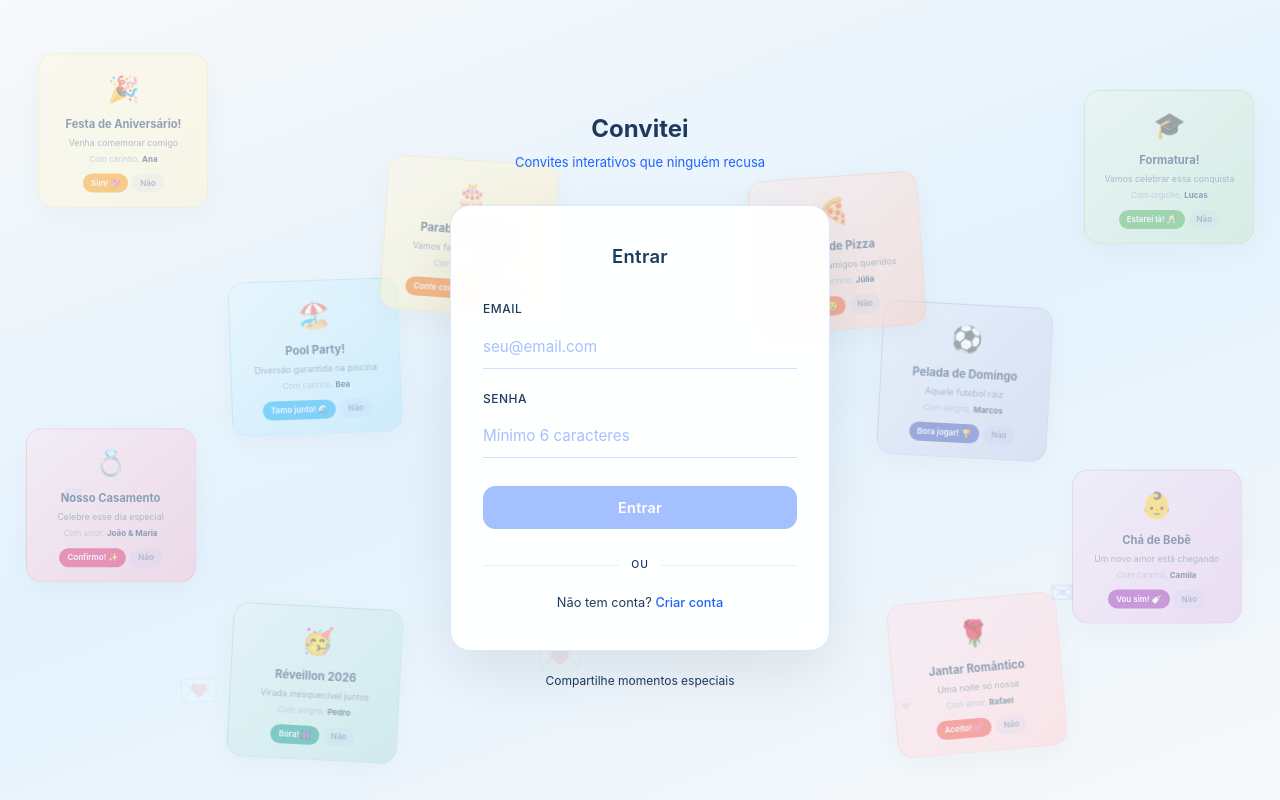
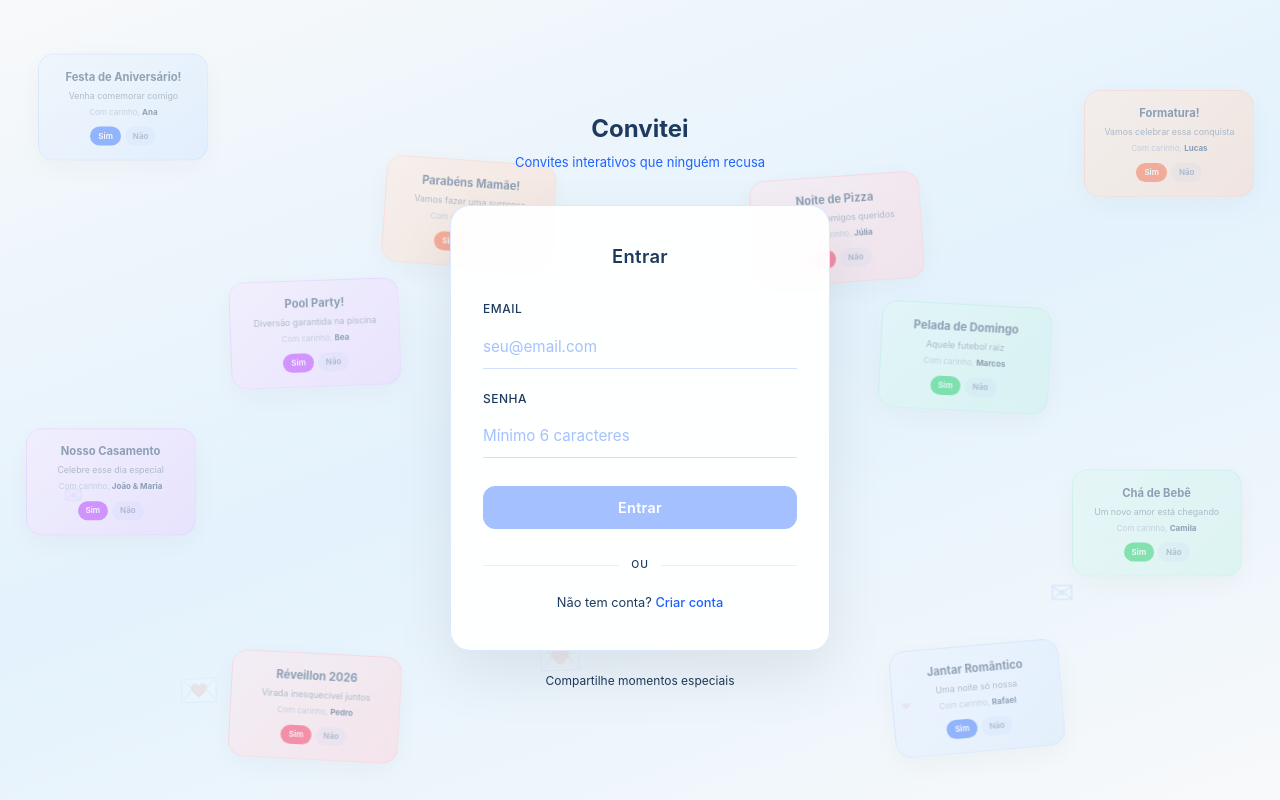
Before and after one commit to marcelovn/nogue-convite, an Angular app: page / in a window 1280 px wide. Built offline with nearby package versions, Linux system fonts and the light colour scheme.

Commit message:
style(showcase-cards): update button text and sender names for consistency

```diff
--- a/src/app/components/auth/login.html
+++ b/src/app/components/auth/login.html
@@ -13,111 +13,101 @@
   <!-- Exemplos de convites flutuantes -->
   <div class="showcase-cards" aria-hidden="true">
     <div class="showcase-card sc-1">
-      <div class="sc-emoji">🎉</div>
       <div class="sc-title">Festa de Aniversário!</div>
       <div class="sc-msg">Venha comemorar comigo</div>
       <div class="sc-sender">Com carinho, <strong>Ana</strong></div>
       <div class="sc-btns">
-        <span class="sc-btn sc-yes">Sim! 💖</span>
+        <span class="sc-btn sc-yes">Sim</span>
         <span class="sc-btn sc-no">Não</span>
       </div>
     </div>
 
     <div class="showcase-card sc-2">
-      <div class="sc-emoji">💍</div>
       <div class="sc-title">Nosso Casamento</div>
       <div class="sc-msg">Celebre esse dia especial</div>
-      <div class="sc-sender">Com amor, <strong>João & Maria</strong></div>
+      <div class="sc-sender">Com carinho, <strong>João & Maria</strong></div>
       <div class="sc-btns">
-        <span class="sc-btn sc-yes">Confirmo! ✨</span>
+        <span class="sc-btn sc-yes">Sim</span>
         <span class="sc-btn sc-no">Não</span>
       </div>
     </div>
 
     <div class="showcase-card sc-3">
-      <div class="sc-emoji">🎓</div>
       <div class="sc-title">Formatura!</div>
       <div class="sc-msg">Vamos celebrar essa conquista</div>
-      <div class="sc-sender">Com orgulho, <strong>Lucas</strong></div>
+      <div class="sc-sender">Com carinho, <strong>Lucas</strong></div>
       <div class="sc-btns">
-        <span class="sc-btn sc-yes">Estarei lá! 🥂</span>
+        <span class="sc-btn sc-yes">Sim</span>
         <span class="sc-btn sc-no">Não</span>
       </div>
     </div>
 
     <div class="showcase-card sc-4">
-      <div class="sc-emoji">👶</div>
       <div class="sc-title">Chá de Bebê</div>
       <div class="sc-msg">Um novo amor está chegando</div>
       <div class="sc-sender">Com carinho, <strong>Camila</strong></div>
       <div class="sc-btns">
-        <span class="sc-btn sc-yes">Vou sim! 🍼</span>
+        <span class="sc-btn sc-yes">Sim</span>
         <span class="sc-btn sc-no">Não</span>
       </div>
     </div>
 
     <div class="showcase-card sc-5">
-      <div class="sc-emoji">🥳</div>
       <div class="sc-title">Réveillon 2026</div>
       <div class="sc-msg">Virada inesquecível juntos</div>
-      <div class="sc-sender">Com alegria, <strong>Pedro</strong></div>
+      <div class="sc-sender">Com carinho, <strong>Pedro</strong></div>
       <div class="sc-btns">
-        <span class="sc-btn sc-yes">Bora! 🎆</span>
+        <span class="sc-btn sc-yes">Sim</span>
         <span class="sc-btn sc-no">Não</span>
       </div>
     </div>
 
     <div class="showcase-card sc-6">
-      <div class="sc-emoji">🌹</div>
       <div class="sc-title">Jantar Romântico</div>
       <div class="sc-msg">Uma noite só nossa</div>
-      <div class="sc-sender">Com amor, <strong>Rafael</strong></div>
+      <div class="sc-sender">Com carinho, <strong>Rafael</strong></div>
       <div class="sc-btns">
-        <span class="sc-btn sc-yes">Aceito! 💕</span>
+        <span class="sc-btn sc-yes">Sim</span>
         <span class="sc-btn sc-no">Não</span>
       </div>
     </div>
 
     <div class="showcase-card sc-7">
-      <div class="sc-emoji">🏖️</div>
       <div class="sc-title">Pool Party!</div>
       <div class="sc-msg">Diversão garantida na piscina</div>
       <div class="sc-sender">Com carinho, <strong>Bea</strong></div>
       <div class="sc-btns">
-        <span class="sc-btn sc-yes">Tamo junto! 🌊</span>
+        <span class="sc-btn sc-yes">Sim</span>
         <span class="sc-btn sc-no">Não</span>
       </div>
     </div>
 
     <div class="showcase-card sc-8">
-      <div class="sc-emoji">🎂</div>
       <div class="sc-title">Parabéns Mamãe!</div>
       <div class="sc-msg">Vamos fazer uma surpresa</div>
-      <div class="sc-sender">Com amor, <strong>Filhos</strong></div>
+      <div class="sc-sender">Com carinho, <strong>Filhos</strong></div>
       <div class="sc-btns">
-        <span class="sc-btn sc-yes">Conte comigo! 🎁</span>
+        <span class="sc-btn sc-yes">Sim</span>
         <span class="sc-btn sc-no">Não</span>
       </div>
     </div>
 
     <div class="showcase-card sc-9">
-      <div class="sc-emoji">⚽</div>
       <div class="sc-title">Pelada de Domingo</div>
       <div class="sc-msg">Aquele futebol raiz</div>
-      <div class="sc-sender">Com alegria, <strong>Marcos</strong></div>
+      <div class="sc-sender">Com carinho, <strong>Marcos</strong></div>
       <div class="sc-btns">
-        <span class="sc-btn sc-yes">Bora jogar! 🏆</span>
+        <span class="sc-btn sc-yes">Sim</span>
         <span class="sc-btn sc-no">Não</span>
       </div>
     </div>
 
     <div class="showcase-card sc-10">
-      <div class="sc-emoji">🍕</div>
       <div class="sc-title">Noite de Pizza</div>
       <div class="sc-msg">Reunião de amigos queridos</div>
       <div class="sc-sender">Com carinho, <strong>Júlia</strong></div>
       <div class="sc-btns">
-        <span class="sc-btn sc-yes">Vou! 🤤</span>
+        <span class="sc-btn sc-yes">Sim</span>
         <span class="sc-btn sc-no">Não</span>
       </div>
     </div>
--- a/src/app/components/auth/login.scss
+++ b/src/app/components/auth/login.scss
@@ -29,7 +29,6 @@
   opacity: 0.45;
   transition: opacity 0.3s;
 
-  .sc-emoji { font-size: 1.6rem; margin-bottom: 6px; }
   .sc-title { font-size: 0.7rem; font-weight: 700; color: #1e3a5f; margin-bottom: 3px; white-space: nowrap; overflow: hidden; text-overflow: ellipsis; }
   .sc-msg { font-size: 0.55rem; color: #64748b; margin-bottom: 5px; line-height: 1.3; }
   .sc-sender { font-size: 0.5rem; color: #94a3b8; margin-bottom: 8px; strong { color: #1e3a5f; } }
@@ -50,104 +49,114 @@
   50% { transform: translateY(-12px); }
 }
 
+// Azul Clássico
 .sc-1 {
   top: 8%;
   left: 3%;
-  background: linear-gradient(135deg, #fff8e1, #fff3cd);
-  border-color: rgba(255, 183, 77, 0.3);
+  background: linear-gradient(135deg, #E8F2FF, #d0e4ff);
+  border-color: rgba(30, 99, 255, 0.15);
   transform: rotate(-6deg);
   animation-delay: 0s;
-  .sc-yes { background: #ff9800; }
+  .sc-yes { background: #1E63FF; }
 }
 
+// Roxo Amor
 .sc-2 {
   top: 55%;
   left: 2%;
-  background: linear-gradient(135deg, #fce4ec, #f8bbd0);
-  border-color: rgba(233, 30, 99, 0.2);
+  background: linear-gradient(135deg, #F8E8FF, #ecd0ff);
+  border-color: rgba(183, 31, 255, 0.15);
   transform: rotate(4deg);
   animation-delay: 1.5s;
-  .sc-yes { background: #e91e63; }
+  .sc-yes { background: #B71FFF; }
 }
 
+// Coral Intenso
 .sc-3 {
   top: 12%;
   right: 2%;
-  background: linear-gradient(135deg, #e8f5e9, #c8e6c9);
-  border-color: rgba(76, 175, 80, 0.25);
+  background: linear-gradient(135deg, #FFE8D8, #ffd4be);
+  border-color: rgba(255, 87, 34, 0.15);
   transform: rotate(5deg);
   animation-delay: 3s;
-  .sc-yes { background: #4caf50; }
+  .sc-yes { background: #FF5722; }
 }
 
+// Esmeralda
 .sc-4 {
   top: 60%;
   right: 3%;
-  background: linear-gradient(135deg, #f3e5f5, #e1bee7);
-  border-color: rgba(156, 39, 176, 0.2);
+  background: linear-gradient(135deg, #E0F7F2, #c5f0e6);
+  border-color: rgba(0, 200, 83, 0.15);
   transform: rotate(-3deg);
   animation-delay: 2s;
-  .sc-yes { background: #9c27b0; }
+  .sc-yes { background: #00C853; }
 }
 
+// Vermelho Verdadeiro
 .sc-5 {
   bottom: 5%;
   left: 18%;
-  background: linear-gradient(135deg, #e0f2f1, #b2dfdb);
-  border-color: rgba(0, 150, 136, 0.2);
+  background: linear-gradient(135deg, #FFE8EC, #ffd0d8);
+  border-color: rgba(255, 23, 68, 0.15);
   transform: rotate(3deg);
   animation-delay: 4s;
-  .sc-yes { background: #009688; }
+  .sc-yes { background: #FF1744; }
 }
 
+// Azul Clássico
 .sc-6 {
   bottom: 6%;
   right: 17%;
-  background: linear-gradient(135deg, #fce4ec, #ffcdd2);
-  border-color: rgba(244, 67, 54, 0.15);
+  background: linear-gradient(135deg, #E8F2FF, #d0e4ff);
+  border-color: rgba(30, 99, 255, 0.15);
   transform: rotate(-5deg);
   animation-delay: 2.5s;
-  .sc-yes { background: #f44336; }
+  .sc-yes { background: #1E63FF; }
 }
 
+// Roxo Amor
 .sc-7 {
   top: 35%;
   left: 18%;
-  background: linear-gradient(135deg, #e1f5fe, #b3e5fc);
-  border-color: rgba(3, 169, 244, 0.2);
+  background: linear-gradient(135deg, #F8E8FF, #ecd0ff);
+  border-color: rgba(183, 31, 255, 0.15);
   transform: rotate(-2deg);
   animation-delay: 3.5s;
-  .sc-yes { background: #03a9f4; }
+  .sc-yes { background: #B71FFF; }
 }
 
+// Coral Intenso
 .sc-8 {
   top: 20%;
   left: 30%;
-  background: linear-gradient(135deg, #fff8e1, #ffecb3);
-  border-color: rgba(255, 160, 0, 0.2);
+  background: linear-gradient(135deg, #FFE8D8, #ffd4be);
+  border-color: rgba(255, 87, 34, 0.15);
   transform: rotate(4deg);
   animation-delay: 1s;
-  .sc-yes { background: #ff6f00; }
+  .sc-yes { background: #FF5722; }
 }
 
+// Esmeralda
 .sc-9 {
   top: 38%;
   right: 18%;
-  background: linear-gradient(135deg, #e8eaf6, #c5cae9);
-  border-color: rgba(63, 81, 181, 0.2);
+  background: linear-gradient(135deg, #E0F7F2, #c5f0e6);
+  border-color: rgba(0, 200, 83, 0.15);
   transform: rotate(3deg);
   animation-delay: 4.5s;
-  .sc-yes { background: #3f51b5; }
+  .sc-yes { background: #00C853; }
 }
 
+// Vermelho Verdadeiro
 .sc-10 {
   top: 22%;
   right: 28%;
-  background: linear-gradient(135deg, #fbe9e7, #ffccbc);
-  border-color: rgba(255, 87, 34, 0.2);
+  background: linear-gradient(135deg, #FFE8EC, #ffd0d8);
+  border-color: rgba(255, 23, 68, 0.15);
   transform: rotate(-4deg);
   animation-delay: 0.5s;
-  .sc-yes { background: #ff5722; }
+  .sc-yes { background: #FF1744; }
 }
 
 /* Hide side cards on smaller screens */
--- a/src/app/components/auth/register.html
+++ b/src/app/components/auth/register.html
@@ -13,111 +13,101 @@
   <!-- Exemplos de convites flutuantes -->
   <div class="showcase-cards" aria-hidden="true">
     <div class="showcase-card sc-1">
-      <div class="sc-emoji">🎉</div>
       <div class="sc-title">Festa de Aniversário!</div>
       <div class="sc-msg">Venha comemorar comigo</div>
       <div class="sc-sender">Com carinho, <strong>Ana</strong></div>
       <div class="sc-btns">
-        <span class="sc-btn sc-yes">Sim! 💖</span>
+        <span class="sc-btn sc-yes">Sim</span>
         <span class="sc-btn sc-no">Não</span>
       </div>
     </div>
 
     <div class="showcase-card sc-2">
-      <div class="sc-emoji">💍</div>
       <div class="sc-title">Nosso Casamento</div>
       <div class="sc-msg">Celebre esse dia especial</div>
-      <div class="sc-sender">Com amor, <strong>João & Maria</strong></div>
+      <div class="sc-sender">Com carinho, <strong>João & Maria</strong></div>
       <div class="sc-btns">
-        <span class="sc-btn sc-yes">Confirmo! ✨</span>
+        <span class="sc-btn sc-yes">Sim</span>
         <span class="sc-btn sc-no">Não</span>
       </div>
     </div>
 
     <div class="showcase-card sc-3">
-      <div class="sc-emoji">🎓</div>
       <div class="sc-title">Formatura!</div>
       <div class="sc-msg">Vamos celebrar essa conquista</div>
-      <div class="sc-sender">Com orgulho, <strong>Lucas</strong></div>
+      <div class="sc-sender">Com carinho, <strong>Lucas</strong></div>
       <div class="sc-btns">
-        <span class="sc-btn sc-yes">Estarei lá! 🥂</span>
+        <span class="sc-btn sc-yes">Sim</span>
         <span class="sc-btn sc-no">Não</span>
       </div>
     </div>
 
     <div class="showcase-card sc-4">
-      <div class="sc-emoji">👶</div>
       <div class="sc-title">Chá de Bebê</div>
       <div class="sc-msg">Um novo amor está chegando</div>
       <div class="sc-sender">Com carinho, <strong>Camila</strong></div>
       <div class="sc-btns">
-        <span class="sc-btn sc-yes">Vou sim! 🍼</span>
+        <span class="sc-btn sc-yes">Sim</span>
         <span class="sc-btn sc-no">Não</span>
       </div>
     </div>
 
     <div class="showcase-card sc-5">
-      <div class="sc-emoji">🥳</div>
       <div class="sc-title">Réveillon 2026</div>
       <div class="sc-msg">Virada inesquecível juntos</div>
-      <div class="sc-sender">Com alegria, <strong>Pedro</strong></div>
+      <div class="sc-sender">Com carinho, <strong>Pedro</strong></div>
       <div class="sc-btns">
-        <span class="sc-btn sc-yes">Bora! 🎆</span>
+        <span class="sc-btn sc-yes">Sim</span>
         <span class="sc-btn sc-no">Não</span>
       </div>
     </div>
 
     <div class="showcase-card sc-6">
-      <div class="sc-emoji">🌹</div>
       <div class="sc-title">Jantar Romântico</div>
       <div class="sc-msg">Uma noite só nossa</div>
-      <div class="sc-sender">Com amor, <strong>Rafael</strong></div>
+      <div class="sc-sender">Com carinho, <strong>Rafael</strong></div>
       <div class="sc-btns">
-        <span class="sc-btn sc-yes">Aceito! 💕</span>
+        <span class="sc-btn sc-yes">Sim</span>
         <span class="sc-btn sc-no">Não</span>
       </div>
     </div>
 
     <div class="showcase-card sc-7">
-      <div class="sc-emoji">🏖️</div>
       <div class="sc-title">Pool Party!</div>
       <div class="sc-msg">Diversão garantida na piscina</div>
       <div class="sc-sender">Com carinho, <strong>Bea</strong></div>
       <div class="sc-btns">
-        <span class="sc-btn sc-yes">Tamo junto! 🌊</span>
+        <span class="sc-btn sc-yes">Sim</span>
         <span class="sc-btn sc-no">Não</span>
       </div>
     </div>
 
     <div class="showcase-card sc-8">
-      <div class="sc-emoji">🎂</div>
       <div class="sc-title">Parabéns Mamãe!</div>
       <div class="sc-msg">Vamos fazer uma surpresa</div>
-      <div class="sc-sender">Com amor, <strong>Filhos</strong></div>
+      <div class="sc-sender">Com carinho, <strong>Filhos</strong></div>
       <div class="sc-btns">
-        <span class="sc-btn sc-yes">Conte comigo! 🎁</span>
+        <span class="sc-btn sc-yes">Sim</span>
         <span class="sc-btn sc-no">Não</span>
       </div>
     </div>
 
     <div class="showcase-card sc-9">
-      <div class="sc-emoji">⚽</div>
       <div class="sc-title">Pelada de Domingo</div>
       <div class="sc-msg">Aquele futebol raiz</div>
-      <div class="sc-sender">Com alegria, <strong>Marcos</strong></div>
+      <div class="sc-sender">Com carinho, <strong>Marcos</strong></div>
       <div class="sc-btns">
-        <span class="sc-btn sc-yes">Bora jogar! 🏆</span>
+        <span class="sc-btn sc-yes">Sim</span>
         <span class="sc-btn sc-no">Não</span>
       </div>
     </div>
 
     <div class="showcase-card sc-10">
-      <div class="sc-emoji">🍕</div>
       <div class="sc-title">Noite de Pizza</div>
       <div class="sc-msg">Reunião de amigos queridos</div>
       <div class="sc-sender">Com carinho, <strong>Júlia</strong></div>
       <div class="sc-btns">
-        <span class="sc-btn sc-yes">Vou! 🤤</span>
+        <span class="sc-btn sc-yes">Sim</span>
         <span class="sc-btn sc-no">Não</span>
       </div>
     </div>
--- a/src/app/components/auth/register.scss
+++ b/src/app/components/auth/register.scss
@@ -28,7 +28,6 @@
   animation: floatCard 8s ease-in-out infinite;
   opacity: 0.45;
 
-  .sc-emoji { font-size: 1.6rem; margin-bottom: 6px; }
   .sc-title { font-size: 0.7rem; font-weight: 700; color: #1e3a5f; margin-bottom: 3px; white-space: nowrap; overflow: hidden; text-overflow: ellipsis; }
   .sc-msg { font-size: 0.55rem; color: #64748b; margin-bottom: 5px; line-height: 1.3; }
   .sc-sender { font-size: 0.5rem; color: #94a3b8; margin-bottom: 8px; strong { color: #1e3a5f; } }
@@ -49,104 +48,114 @@
   50% { transform: translateY(-12px); }
 }
 
+// Azul Clássico
 .sc-1 {
   top: 8%;
   left: 3%;
-  background: linear-gradient(135deg, #fff8e1, #fff3cd);
-  border-color: rgba(255, 183, 77, 0.3);
+  background: linear-gradient(135deg, #E8F2FF, #d0e4ff);
+  border-color: rgba(30, 99, 255, 0.15);
   transform: rotate(-6deg);
   animation-delay: 0s;
-  .sc-yes { background: #ff9800; }
+  .sc-yes { background: #1E63FF; }
 }
 
+// Roxo Amor
 .sc-2 {
   top: 55%;
   left: 2%;
-  background: linear-gradient(135deg, #fce4ec, #f8bbd0);
-  border-color: rgba(233, 30, 99, 0.2);
+  background: linear-gradient(135deg, #F8E8FF, #ecd0ff);
+  border-color: rgba(183, 31, 255, 0.15);
   transform: rotate(4deg);
   animation-delay: 1.5s;
-  .sc-yes { background: #e91e63; }
+  .sc-yes { background: #B71FFF; }
 }
 
+// Coral Intenso
 .sc-3 {
   top: 12%;
   right: 2%;
-  background: linear-gradient(135deg, #e8f5e9, #c8e6c9);
-  border-color: rgba(76, 175, 80, 0.25);
+  background: linear-gradient(135deg, #FFE8D8, #ffd4be);
+  border-color: rgba(255, 87, 34, 0.15);
   transform: rotate(5deg);
   animation-delay: 3s;
-  .sc-yes { background: #4caf50; }
+  .sc-yes { background: #FF5722; }
 }
 
+// Esmeralda
 .sc-4 {
   top: 60%;
   right: 3%;
-  background: linear-gradient(135deg, #f3e5f5, #e1bee7);
-  border-color: rgba(156, 39, 176, 0.2);
+  background: linear-gradient(135deg, #E0F7F2, #c5f0e6);
+  border-color: rgba(0, 200, 83, 0.15);
   transform: rotate(-3deg);
   animation-delay: 2s;
-  .sc-yes { background: #9c27b0; }
+  .sc-yes { background: #00C853; }
 }
 
+// Vermelho Verdadeiro
 .sc-5 {
   bottom: 5%;
   left: 18%;
-  background: linear-gradient(135deg, #e0f2f1, #b2dfdb);
-  border-color: rgba(0, 150, 136, 0.2);
+  background: linear-gradient(135deg, #FFE8EC, #ffd0d8);
+  border-color: rgba(255, 23, 68, 0.15);
   transform: rotate(3deg);
   animation-delay: 4s;
-  .sc-yes { background: #009688; }
+  .sc-yes { background: #FF1744; }
 }
 
+// Azul Clássico
 .sc-6 {
   bottom: 6%;
   right: 17%;
-  background: linear-gradient(135deg, #fce4ec, #ffcdd2);
-  border-color: rgba(244, 67, 54, 0.15);
+  background: linear-gradient(135deg, #E8F2FF, #d0e4ff);
+  border-color: rgba(30, 99, 255, 0.15);
   transform: rotate(-5deg);
   animation-delay: 2.5s;
-  .sc-yes { background: #f44336; }
+  .sc-yes { background: #1E63FF; }
 }
 
+// Roxo Amor
 .sc-7 {
   top: 35%;
   left: 18%;
-  background: linear-gradient(135deg, #e1f5fe, #b3e5fc);
-  border-color: rgba(3, 169, 244, 0.2);
+  background: linear-gradient(135deg, #F8E8FF, #ecd0ff);
+  border-color: rgba(183, 31, 255, 0.15);
   transform: rotate(-2deg);
   animation-delay: 3.5s;
-  .sc-yes { background: #03a9f4; }
+  .sc-yes { background: #B71FFF; }
 }
 
+// Coral Intenso
 .sc-8 {
   top: 20%;
   left: 30%;
-  background: linear-gradient(135deg, #fff8e1, #ffecb3);
-  border-color: rgba(255, 160, 0, 0.2);
+  background: linear-gradient(135deg, #FFE8D8, #ffd4be);
+  border-color: rgba(255, 87, 34, 0.15);
   transform: rotate(4deg);
   animation-delay: 1s;
-  .sc-yes { background: #ff6f00; }
+  .sc-yes { background: #FF5722; }
 }
 
+// Esmeralda
 .sc-9 {
   top: 38%;
   right: 18%;
-  background: linear-gradient(135deg, #e8eaf6, #c5cae9);
-  border-color: rgba(63, 81, 181, 0.2);
+  background: linear-gradient(135deg, #E0F7F2, #c5f0e6);
+  border-color: rgba(0, 200, 83, 0.15);
   transform: rotate(3deg);
   animation-delay: 4.5s;
-  .sc-yes { background: #3f51b5; }
+  .sc-yes { background: #00C853; }
 }
 
+// Vermelho Verdadeiro
 .sc-10 {
   top: 22%;
   right: 28%;
-  background: linear-gradient(135deg, #fbe9e7, #ffccbc);
-  border-color: rgba(255, 87, 34, 0.2);
+  background: linear-gradient(135deg, #FFE8EC, #ffd0d8);
+  border-color: rgba(255, 23, 68, 0.15);
   transform: rotate(-4deg);
   animation-delay: 0.5s;
-  .sc-yes { background: #ff5722; }
+  .sc-yes { background: #FF1744; }
 }
 
 @media (max-width: 900px) {
```
